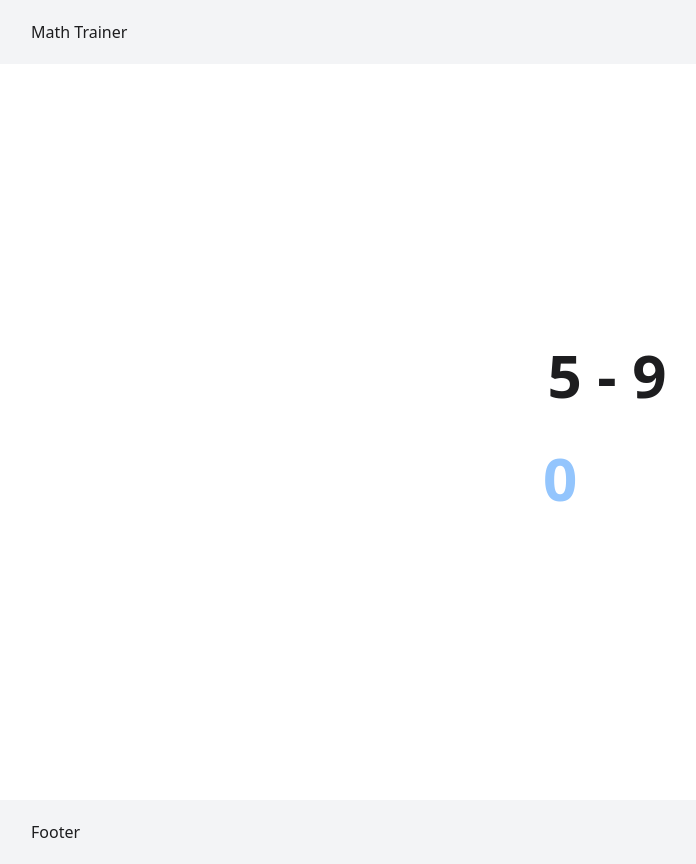
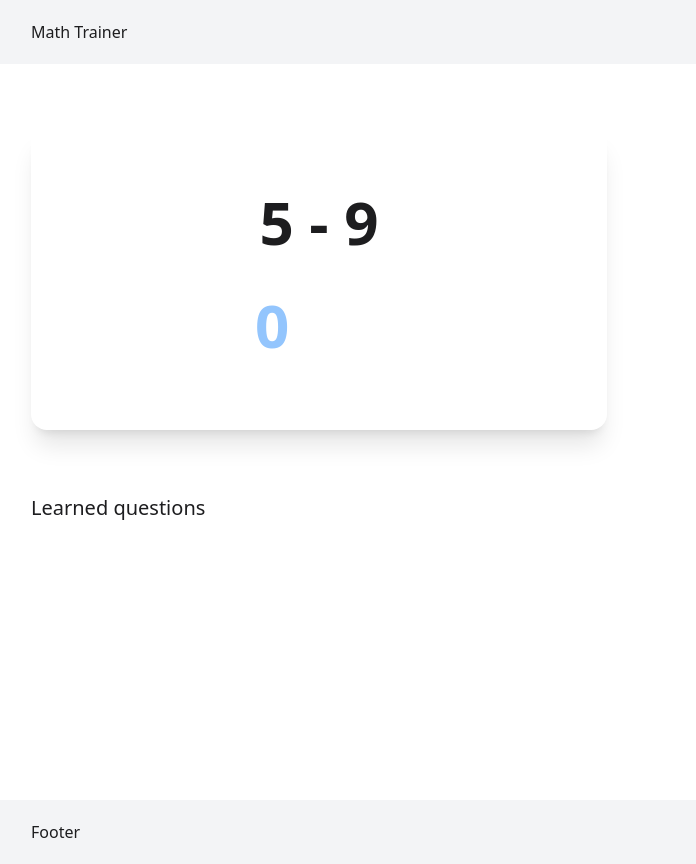
Before and after one commit to joeribreedveld/next-math-trainer, a Next.js app: page / in a window 1280 px wide. Shown: the whole page, without its empty margins (33-729 px from the left). Built offline with nearby package versions, Linux system fonts and the light colour scheme.

Commit message:
feat(learned): add learned state, on correct answer add question to learned with answer and style learned with map

```diff
--- a/pages/index.tsx
+++ b/pages/index.tsx
@@ -8,6 +8,7 @@ const Home: NextPage = () => {
   const [answer, setAnswer] = useState(0);
   const [question, setQuestion] = useState("");
   const [numberLimit, setNumberLimit] = useState(10);
+  const [learned, setLearned] = useState([""]);
 
   // Functions
   // Generate operator
@@ -77,6 +78,12 @@ const Home: NextPage = () => {
 
     // Clear input
     e.target.value = "";
+
+    // Add question and answer together
+    const questionAndAnswer = `${question} = ${answer}`;
+
+    // Add to learned
+    setLearned([...learned, questionAndAnswer]);
   };
 
   // Handle change
@@ -98,7 +105,8 @@ const Home: NextPage = () => {
       <header className="h-16 fixed bg-gray-100 w-full flex items-center px-16">
         <h1>Math Trainer</h1>
       </header>
-      <main className="min-h-screen pt-16 w-full flex items-center justify-center text-center flex-col">
+      <main className="min-h-screen p-16 pt-32 w-full">
+        <section className="shadow-xl rounded-2xl p-16 text-center flex justify-center flex-col items-center md:w-1/2 mb-16">
           <h1 className="text-6xl mb-8 font-bold">{question}</h1>
           <form className="">
             <input
@@ -109,6 +117,13 @@ const Home: NextPage = () => {
               placeholder="0"
             />
           </form>
+        </section>
+        <section>
+          <h2 className="text-xl mb-4">Learned questions</h2>
+          {learned.map((question) => {
+            return <p>{question}</p>;
+          })}
+        </section>
       </main>
       <footer className="h-16 bg-gray-100 w-full px-16 flex items-center">
         Footer
```
Lines whose indentation alone changed are shown as unchanged.
